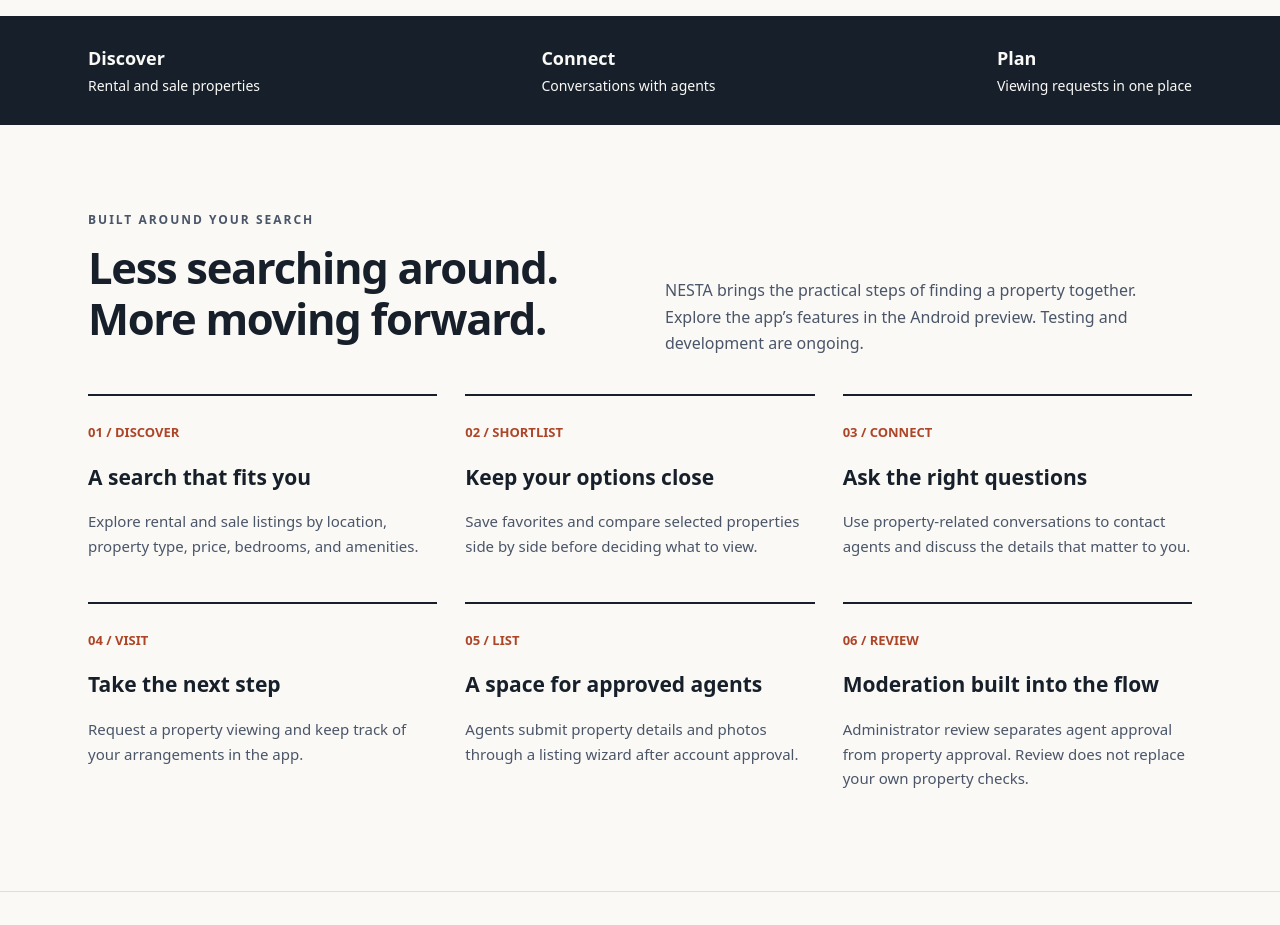
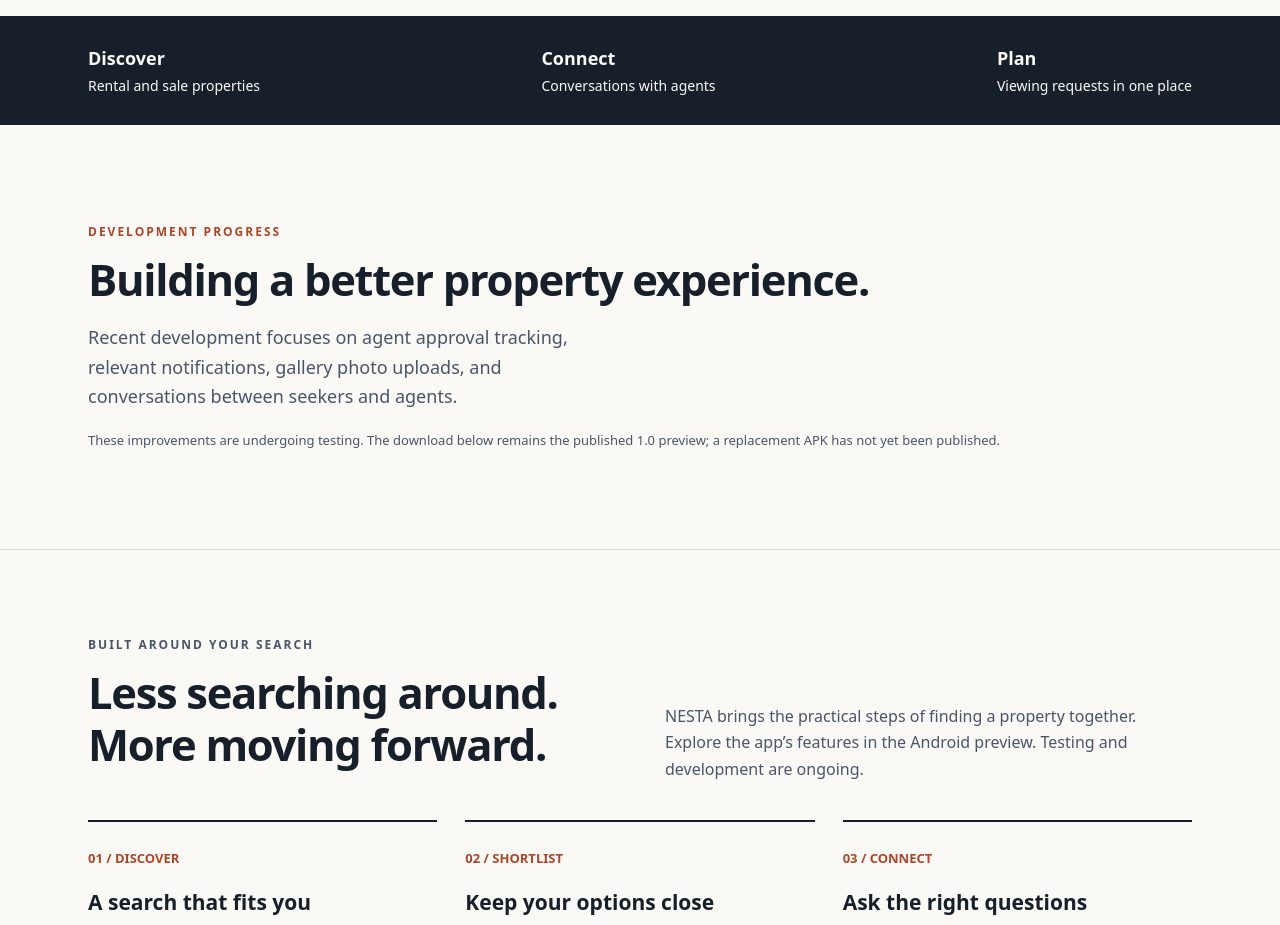
Before and after one commit to AkhwaleLucy/NESTA-APP, a plain HTML site: page website/index.html in a window 1280 px wide. Shown: the part 860-1785 px from the top of the page. Drawn offline with Linux system fonts and the light colour scheme.

Commit message:
Add NESTA development progress and clarify preview download status

```diff
--- a/website/index.html
+++ b/website/index.html
@@ -25,6 +25,7 @@
 <div class="art-label"><strong>Your next chapter starts here.</strong><span class="small">Discover. Connect. Arrange a viewing.</span></div><p class="art-caption">A home-inspired illustration for NESTA.</p></div>
 </div>
 <div class="band"><div class="wrap"><p><b>Discover</b>Rental and sale properties</p><p><b>Connect</b>Conversations with agents</p><p><b>Plan</b>Viewing requests in one place</p></div></div>
+<section class="block" aria-labelledby="development-update"><div class="wrap"><p class="eyebrow">Development progress</p><h2 id="development-update">Building a better property experience.</h2><p class="lead">Recent development focuses on agent approval tracking, relevant notifications, gallery photo uploads, and conversations between seekers and agents.</p><p class="small">These improvements are undergoing testing. The download below remains the published 1.0 preview; a replacement APK has not yet been published.</p></div></section>
 <section id="features" class="block"><div class="wrap"><div class="section-head"><div><p class="eyebrow">Built around your search</p><h2>Less searching around.<br>More moving forward.</h2></div><p>NESTA brings the practical steps of finding a property together. Explore the app’s features in the Android preview. Testing and development are ongoing.</p></div>
 <div class="features">
 <article class="feature"><span class="number">01 / DISCOVER</span><h3>A search that fits you</h3><p>Explore rental and sale listings by location, property type, price, bedrooms, and amenities.</p></article>
```
